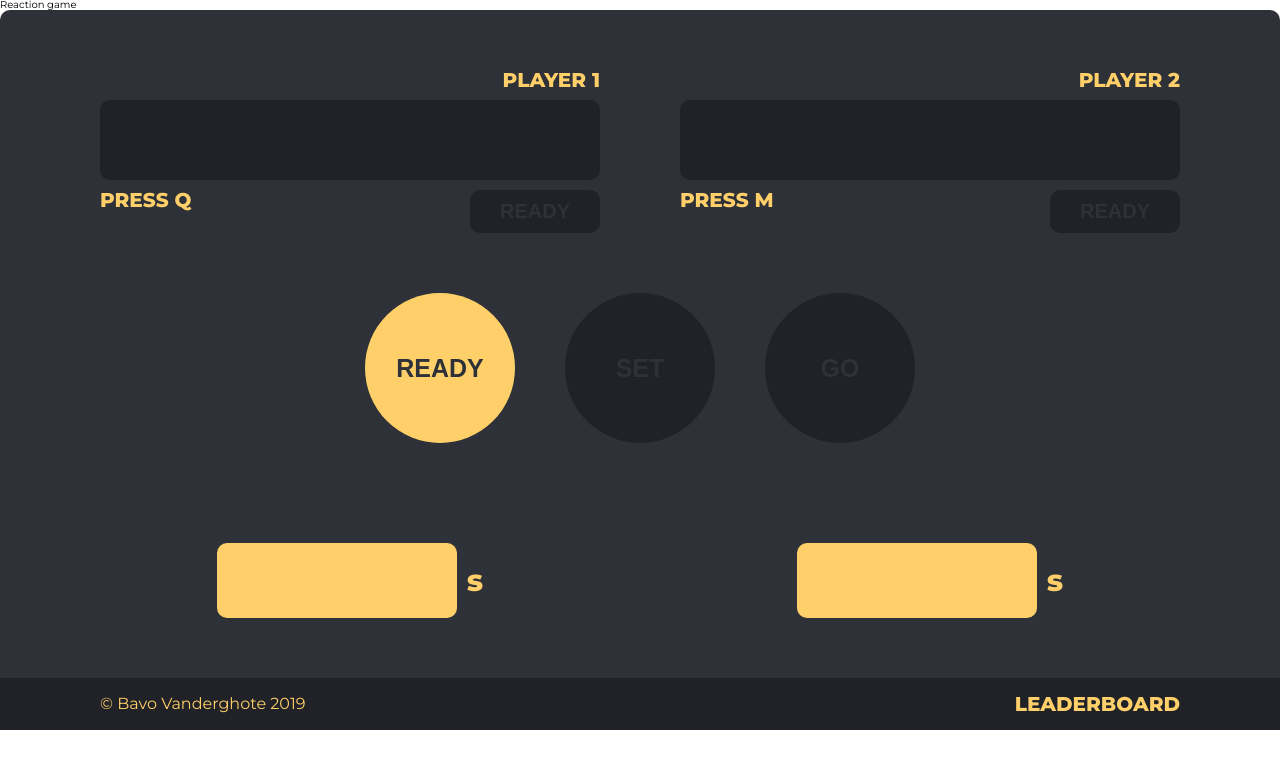
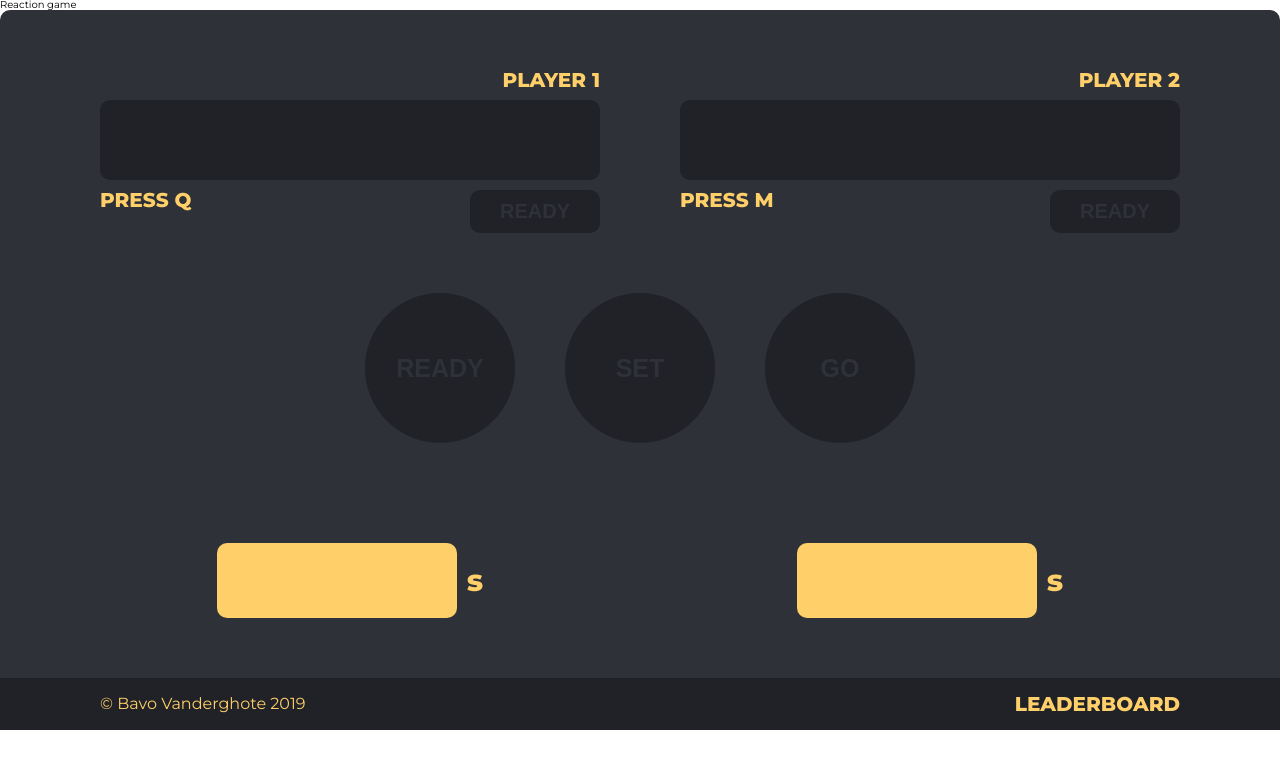
Before and after one commit to BavoVanderghote/react-reflex-game, a React (Create React App) app in the folder client/: page / in a window 1280 px wide. Shown: the top 768 px of the page. Built offline with nearby package versions, Linux system fonts and the light colour scheme.

Commit message:
removed start button

```diff
--- a/client/src/components/StartSequence.jsx
+++ b/client/src/components/StartSequence.jsx
@@ -6,9 +6,7 @@ const StartSequence = ({ store }) => {
   if (store.ready && !store.set && !store.go && !store.timerIsOn) {
     return (
       <div className={styles.wrapper}>
-        <button className={styles.red} onClick={store.startSequence}>
-          Ready
-        </button>
+        <button className={styles.red}>Ready</button>
         <button className={styles.base}>Set</button>
         <button className={styles.base}>GO</button>
       </div>
@@ -16,9 +14,7 @@ const StartSequence = ({ store }) => {
   } else if (store.ready && store.set && !store.go && !store.timerIsOn) {
     return (
       <div className={styles.wrapper}>
-        <button className={styles.red} onClick={store.startSequence}>
-          Ready
-        </button>
+        <button className={styles.red}>Ready</button>
         <button className={styles.red}>Set</button>
         <button className={styles.base}>GO</button>
       </div>
@@ -26,9 +22,7 @@ const StartSequence = ({ store }) => {
   } else if (store.ready && store.set && store.go && store.timerIsOn) {
     return (
       <div className={styles.wrapper}>
-        <button className={styles.green} onClick={store.startSequence}>
-          Ready
-        </button>
+        <button className={styles.green}>Ready</button>
         <button className={styles.green}>Set</button>
         <button className={styles.green}>GO</button>
       </div>
@@ -36,9 +30,7 @@ const StartSequence = ({ store }) => {
   } else {
     return (
       <div className={styles.wrapper}>
-        <button className={styles.ready} onClick={store.startSequence}>
-          Ready
-        </button>
+        <button className={styles.base}>Ready</button>
         <button className={styles.base}>Set</button>
         <button className={styles.base}>GO</button>
       </div>
```
